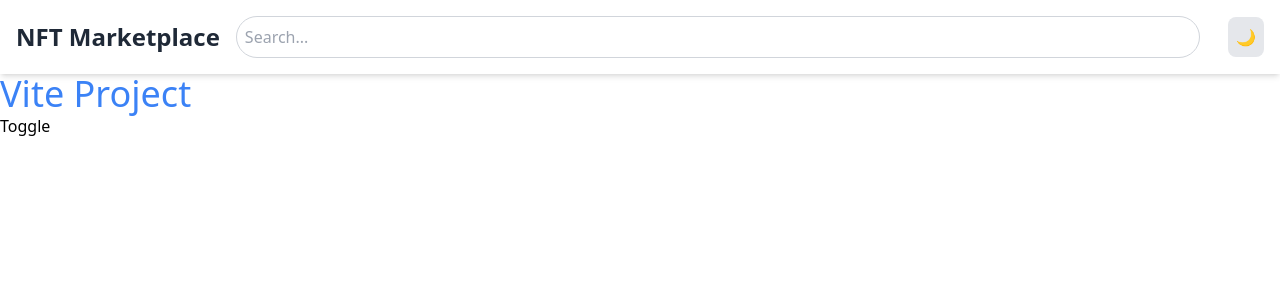
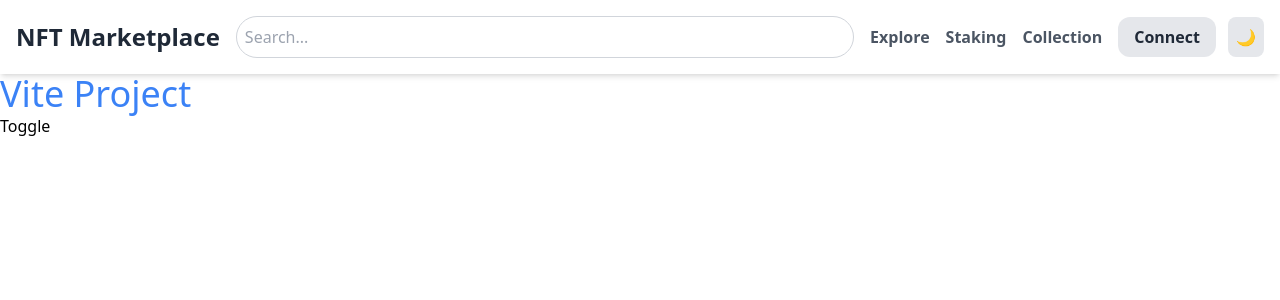
Before and after one commit to Omokami/nft-marketplace-app, a React (Vite) app: page / in a window 1280 px wide. Shown: the top 300 px of the page. Built offline with nearby package versions, Linux system fonts and the light colour scheme.

Commit message:
Update Header.tsx
Co-Authored-By: Goldstar56 <191459902+goldstar56@users.noreply.github.com>

```diff
--- a/src/components/Header.tsx
+++ b/src/components/Header.tsx
@@ -20,14 +20,14 @@ const Header = () => {
                         className='search-input'
                     />
                 </div>
-                {/* <nav className='des-menu'>
+                <nav className='des-menu'>
                     <a href="#" className='menu-item'>Explore</a>
                     <a href="#" className='menu-item'>Staking</a>
                     <a href="#" className='menu-item'>Collection</a>
                     <button className='wallet-btn'>
                         Connect
                     </button>
-                </nav> */}
+                </nav>
 
 
                 <button onClick={theme?.toggleTheme} className='theme-btn'>
```
